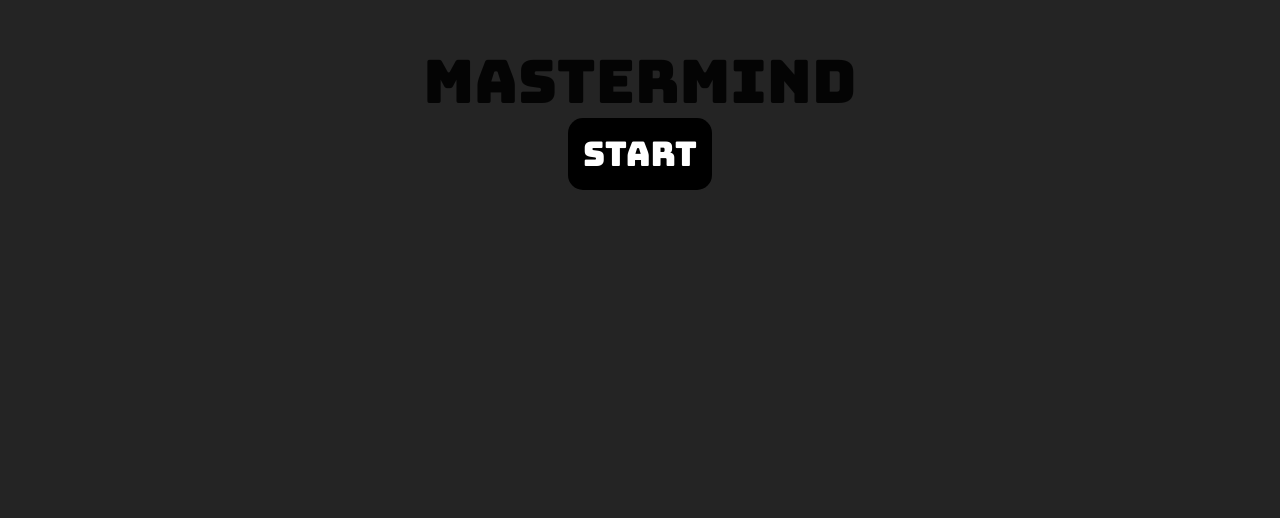
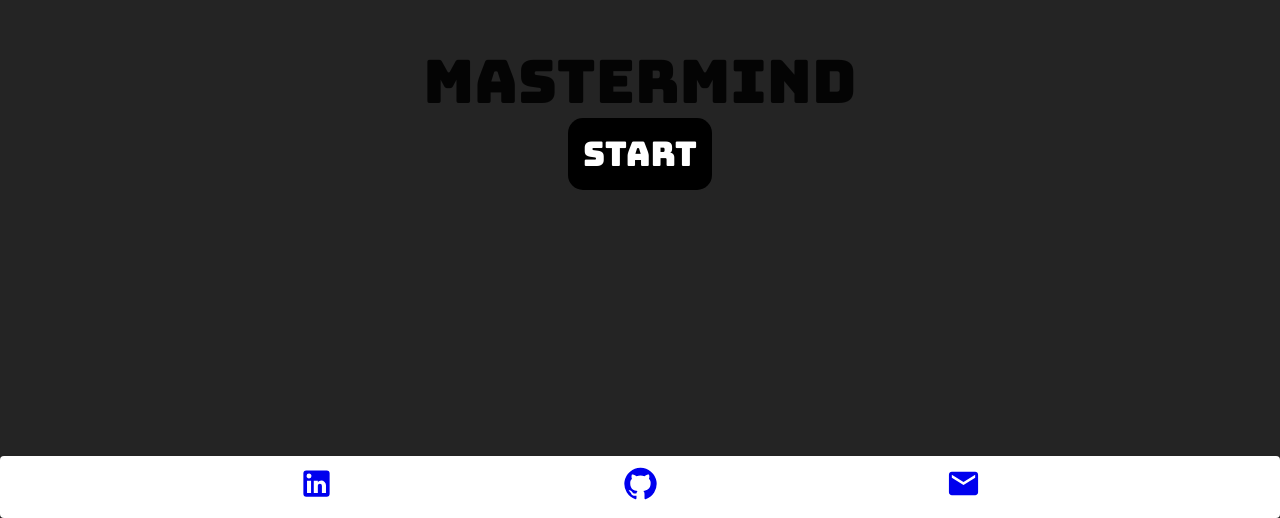
Before and after one commit to carlos-escamilla33/master_mind, a React (Create React App) app: page / in a window 1280 px wide. Shown: the part 282-800 px from the top of the page. Built offline with nearby package versions, Linux system fonts and the light colour scheme.

Commit message:
created footer component

```diff
--- /dev/null
+++ b/src/components/Footer.js
@@ -0,0 +1,34 @@
+import React from "react";
+import { Paper } from "@mui/material"
+import LinkedInIcon from '@mui/icons-material/LinkedIn';
+import GitHubIcon from '@mui/icons-material/GitHub';
+import MailIcon from '@mui/icons-material/Mail';
+import { makeStyles } from "@mui/styles"
+import { Link } from "react-router-dom";
+
+const useStyles = makeStyles(() => ({
+    footer: {
+        display: "flex",
+        justifyContent: "space-evenly",
+        padding: "10px"
+    }
+}))
+
+const Footer = () => {
+    const classes = useStyles();
+    return (
+        <Paper className={classes.footer} sx={{ position: 'fixed', bottom: 0, left: 0, right: 0 }}>
+            <a href="https://www.linkedin.com/in/carlos-r-escamilla/">
+                <LinkedInIcon fontSize="large"/>
+            </a>
+            <a href="https://github.com/carlos-escamilla33/master_mind">
+                <GitHubIcon fontSize="large"/>
+            </a>
+            <a href="mailto:Crodriguezescamilla3@gmail.com">
+                <MailIcon fontSize="large"/>
+            </a>
+        </Paper>
+    )
+}
+
+export default Footer;
--- a/src/components/Home.js
+++ b/src/components/Home.js
@@ -2,6 +2,7 @@ import React from "react";
 import { Typography } from "@mui/material";
 import { makeStyles } from "@mui/styles"
 import { Link } from "react-router-dom";
+import { Footer } from ".";
 
 const useStyles = makeStyles(() => ({
     homeContainer: {
@@ -21,7 +22,7 @@ const useStyles = makeStyles(() => ({
             backgroundColor: "#1776d1",
         }
     },
-    link : {
+    link: {
         textDecoration: "none",
         color: "white"
     }
@@ -30,6 +31,7 @@ const useStyles = makeStyles(() => ({
 const Home = () => {
     const classes = useStyles();
     return (
+        <>
             <div className={classes.homeContainer}>
                 <div>
                     <Typography variant="h2">Mastermind</Typography>
@@ -40,6 +42,8 @@ const Home = () => {
                     </Link>
                 </div>
             </div>
+            <Footer />
+        </>
     )
 }
 
--- a/src/components/index.js
+++ b/src/components/index.js
@@ -6,3 +6,4 @@ export { default as PlayerGuesses } from "./PlayerGuesses.js";
 export { default as Directions } from "./Directions.js";
 export { default as PlayerRounds } from "./PlayerRounds.js";
 export { default as Home } from "./Home.js";
+export { default as Footer } from "./Footer.js";
--- a/src/index.js
+++ b/src/index.js
@@ -12,7 +12,7 @@ const theme = createTheme({
     typography: {
         fontFamily: [
             "Bungee",
-             "cursive",
+             "Roboto",
         ].join(",")
     }
 })
```
Lines whose indentation alone changed are shown as unchanged.
